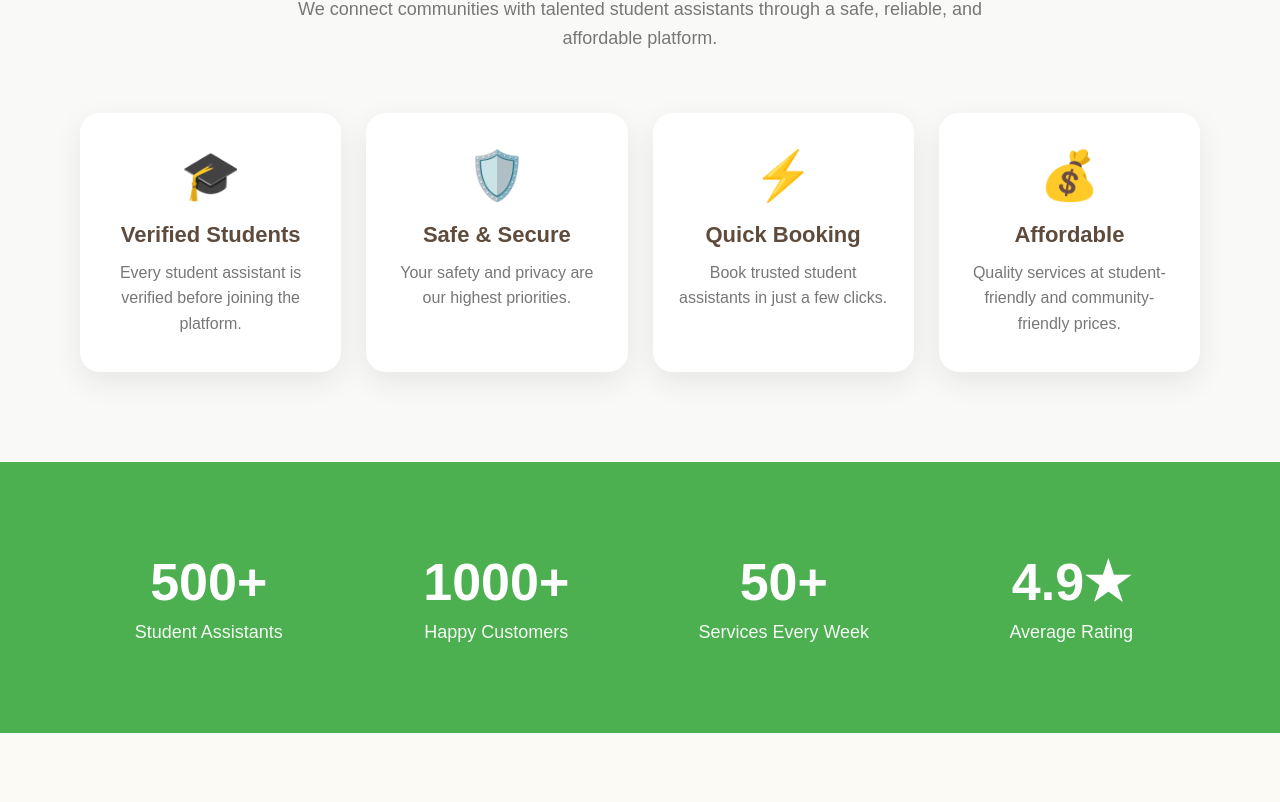
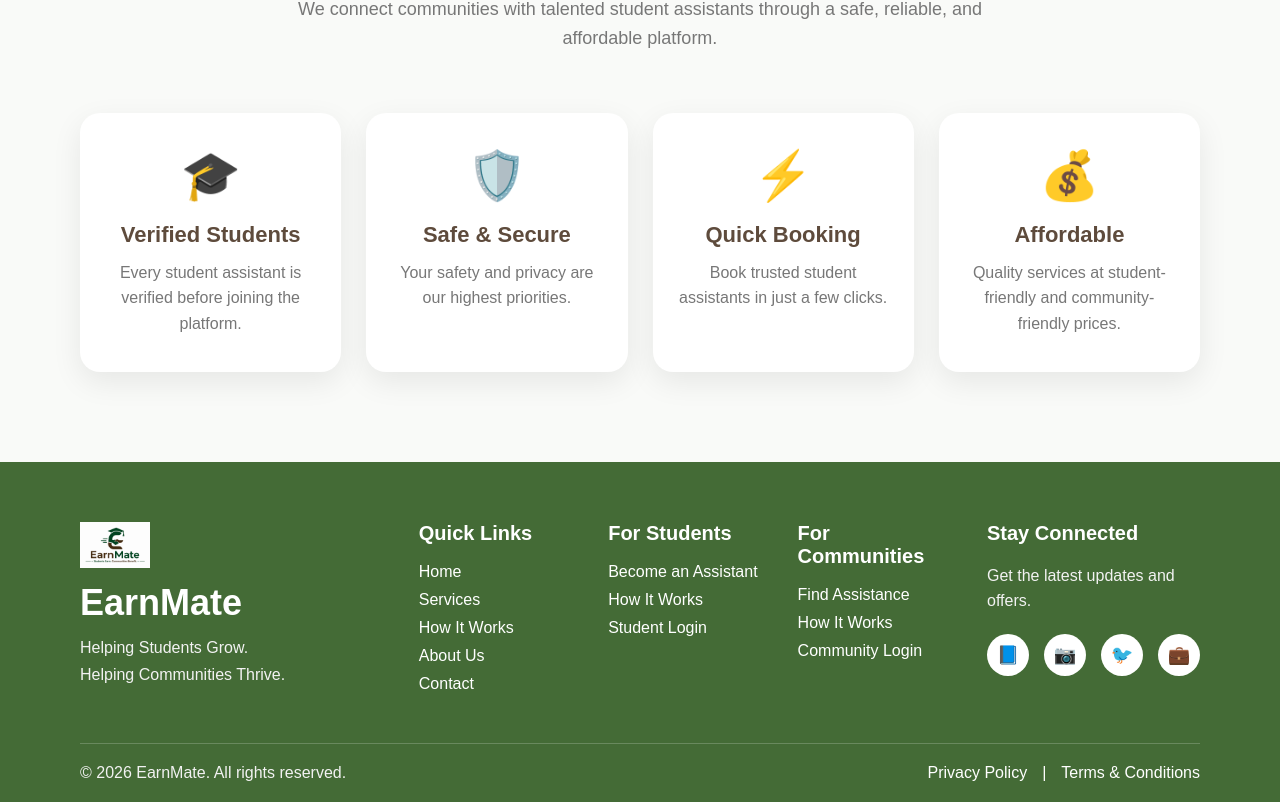
Before and after one commit to RagiSrinija27/earnmate-platform, a React (Vite) app in the folder frontend/: page / in a window 1280 px wide. Shown: the part 1984-2786 px from the top of the page. Before the commit the page ends 2717 px from the top, so only its background shows below. Built offline with nearby package versions, Linux system fonts and the light colour scheme.

Commit message:
Complete landing page with footer

```diff
--- a/frontend/src/App.jsx
+++ b/frontend/src/App.jsx
@@ -4,7 +4,8 @@ import Navbar from "./components/Navbar/Navbar";
 import Hero from "./components/Hero/Hero";
 import PopularServices from "./components/PopularServices/PopularServices";
 import WhyChooseUs from "./components/WhyChooseUs/WhyChooseUs";
-import Stats from "./components/Stats/Stats";
+import Footer from "./components/Footer/Footer";
+
 
 function App() {
   return (
@@ -13,7 +14,8 @@ function App() {
       <Hero />
       <PopularServices />
       <WhyChooseUs />
-      <Stats />
+      <Footer />
+
     </>
   );
 }
--- a/frontend/src/components/Footer/Footer.css
+++ b/frontend/src/components/Footer/Footer.css
@@ -0,0 +1,103 @@
+.footer{
+    background:#446B36;
+    color:#fff;
+    padding:60px 80px 20px;
+}
+
+.footer-top{
+    display:grid;
+    grid-template-columns:2fr 1fr 1fr 1fr 1fr;
+    gap:40px;
+}
+
+.footer-brand img{
+    width:70px;
+    margin-bottom:10px;
+}
+
+.footer-brand h2{
+    font-size:36px;
+    margin-bottom:10px;
+}
+
+.footer-brand p{
+    line-height:1.7;
+    color:#f2f2f2;
+}
+
+.footer-links{
+    display:flex;
+    flex-direction:column;
+}
+
+.footer-links h3{
+    margin-bottom:18px;
+    font-size:20px;
+}
+
+.footer-links a{
+    color:white;
+    text-decoration:none;
+    margin-bottom:10px;
+    transition:.3s;
+}
+
+.footer-links a:hover{
+    color:#d8f3c9;
+}
+
+.footer-links p{
+    color:#f2f2f2;
+    margin-bottom:20px;
+    line-height:1.6;
+}
+
+.social-icons{
+    display:flex;
+    gap:15px;
+}
+
+.social-icons a{
+    width:42px;
+    height:42px;
+    border-radius:50%;
+    background:white;
+    color:#446B36;
+    display:flex;
+    align-items:center;
+    justify-content:center;
+    text-decoration:none;
+    font-size:18px;
+    transition:.3s;
+}
+
+.social-icons a:hover{
+    transform:translateY(-4px);
+}
+
+.footer hr{
+    margin:40px 0 20px;
+    border:none;
+    border-top:1px solid rgba(255,255,255,.2);
+}
+
+.footer-bottom{
+    display:flex;
+    justify-content:space-between;
+    align-items:center;
+    flex-wrap:wrap;
+}
+
+.footer-bottom p{
+    color:#f2f2f2;
+}
+
+.footer-bottom div{
+    display:flex;
+    gap:15px;
+}
+
+.footer-bottom a{
+    color:white;
+    text-decoration:none;
+}
--- a/frontend/src/components/Footer/Footer.jsx
+++ b/frontend/src/components/Footer/Footer.jsx
@@ -0,0 +1,97 @@
+import "./Footer.css";
+import logo from "../../assets/images/logo.png";
+
+function Footer() {
+  return (
+    <footer className="footer">
+
+      <div className="footer-top">
+
+        <div className="footer-brand">
+
+          <img src={logo} alt="EarnMate Logo" />
+
+          <h2>EarnMate</h2>
+
+          <p>
+            Helping Students Grow.
+            <br />
+            Helping Communities Thrive.
+          </p>
+
+        </div>
+
+        <div className="footer-links">
+
+          <h3>Quick Links</h3>
+
+          <a href="#">Home</a>
+          <a href="#">Services</a>
+          <a href="#">How It Works</a>
+          <a href="#">About Us</a>
+          <a href="#">Contact</a>
+
+        </div>
+
+        <div className="footer-links">
+
+          <h3>For Students</h3>
+
+          <a href="#">Become an Assistant</a>
+          <a href="#">How It Works</a>
+          <a href="#">Student Login</a>
+
+        </div>
+
+        <div className="footer-links">
+
+          <h3>For Communities</h3>
+
+          <a href="#">Find Assistance</a>
+          <a href="#">How It Works</a>
+          <a href="#">Community Login</a>
+
+        </div>
+
+        <div className="footer-links">
+
+          <h3>Stay Connected</h3>
+
+          <p>Get the latest updates and offers.</p>
+
+          <div className="social-icons">
+
+            <a href="#">📘</a>
+            <a href="#">📷</a>
+            <a href="#">🐦</a>
+            <a href="#">💼</a>
+
+          </div>
+
+        </div>
+
+      </div>
+
+      <hr />
+
+      <div className="footer-bottom">
+
+        <p>© 2026 EarnMate. All rights reserved.</p>
+
+        <div>
+
+          <a href="#">Privacy Policy</a>
+
+          <span>|</span>
+
+          <a href="#">Terms & Conditions</a>
+
+        </div>
+
+      </div>
+
+    </footer>
+  );
+}
+
+export default Footer;
--- a/frontend/src/components/Navbar/Navbar.jsx
+++ b/frontend/src/components/Navbar/Navbar.jsx
@@ -1,5 +1,5 @@
 import "./Navbar.css";
-import logo from "../../assets/logo.png";
+import logo from "../../assets/images/logo.png";
 
 function Navbar() {
   return (
```
Also changed, not shown: frontend/src/assets/images/logo.png (renamed from frontend/src/assets/logo.png).
